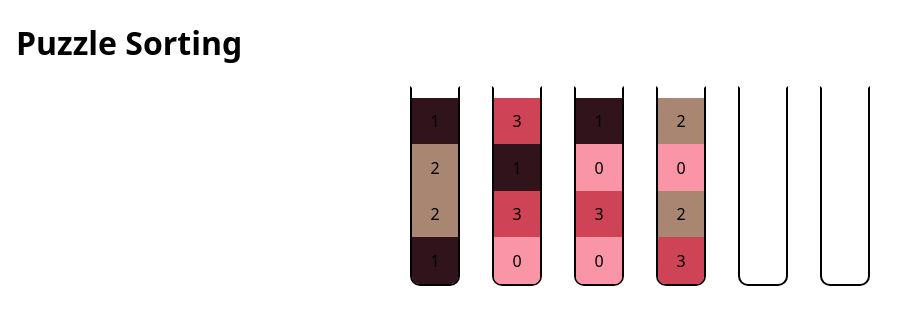
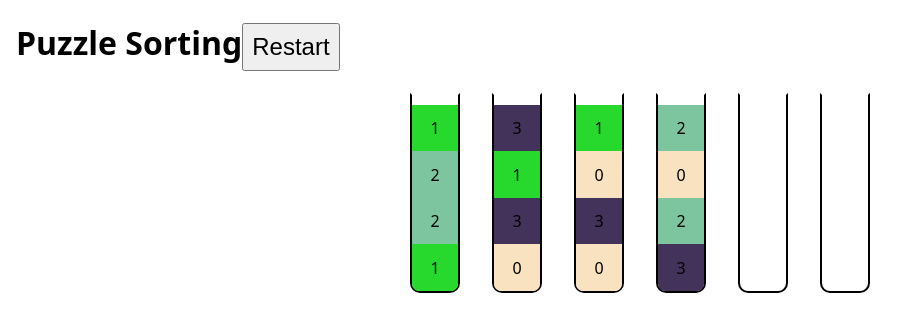
Before and after one commit to kwokkan/sorting-puzzle, a Preact app: page / in a window 1280 px wide. Both pictures are taken after a click on the button "Play". Shown: the top 332 px of the page, without its empty margins (0-915 px from the left). Built offline with nearby package versions, Linux system fonts and the light colour scheme.

Commit message:
Add restart to game.

```diff
--- a/src/App.tsx
+++ b/src/App.tsx
@@ -118,8 +118,8 @@
 };
 
 export const App = () => {
-    const [itemsPerContainer, _] = useState<number>(4);
-    const [containers, setContainers] = useState<IContainer[]>(getInitialContainers(itemsPerContainer, 4, 2));
+    const [settings, setSettings] = useState<ISettings | null>(null);
+    const [containers, setContainers] = useState<IContainer[]>([]);
     const [selectedContainerId, setSelectedContainerId] = useState<IContainer["id"] | null>(null);
     const [hasWon, setHasWon] = useState<boolean>(false);
 
@@ -148,13 +148,24 @@
     };
 
     const handleOnSetupConfirm = (settings: ISettings) => {
+        setSettings(settings);
         setContainers(getInitialContainers(settings.itemsPerContainer, settings.containerCount, settings.emptyContainerCount));
         setAppStatus(AppStatus.Playing);
     };
 
+    const restartGame = () => {
+        setContainers(getInitialContainers(settings!.itemsPerContainer, settings!.containerCount, settings!.emptyContainerCount));
+    };
+
     return (
         <div>
-            <h1>Puzzle Sorting</h1>
+            <h1>
+                Puzzle Sorting
+
+                {appStatus === AppStatus.Playing && (
+                    <button type="button" onClick={restartGame}>Restart</button>
+                )}
+            </h1>
 
             {appStatus === AppStatus.Setup && (
                 <AppSetup onConfirm={handleOnSetupConfirm} />
```
